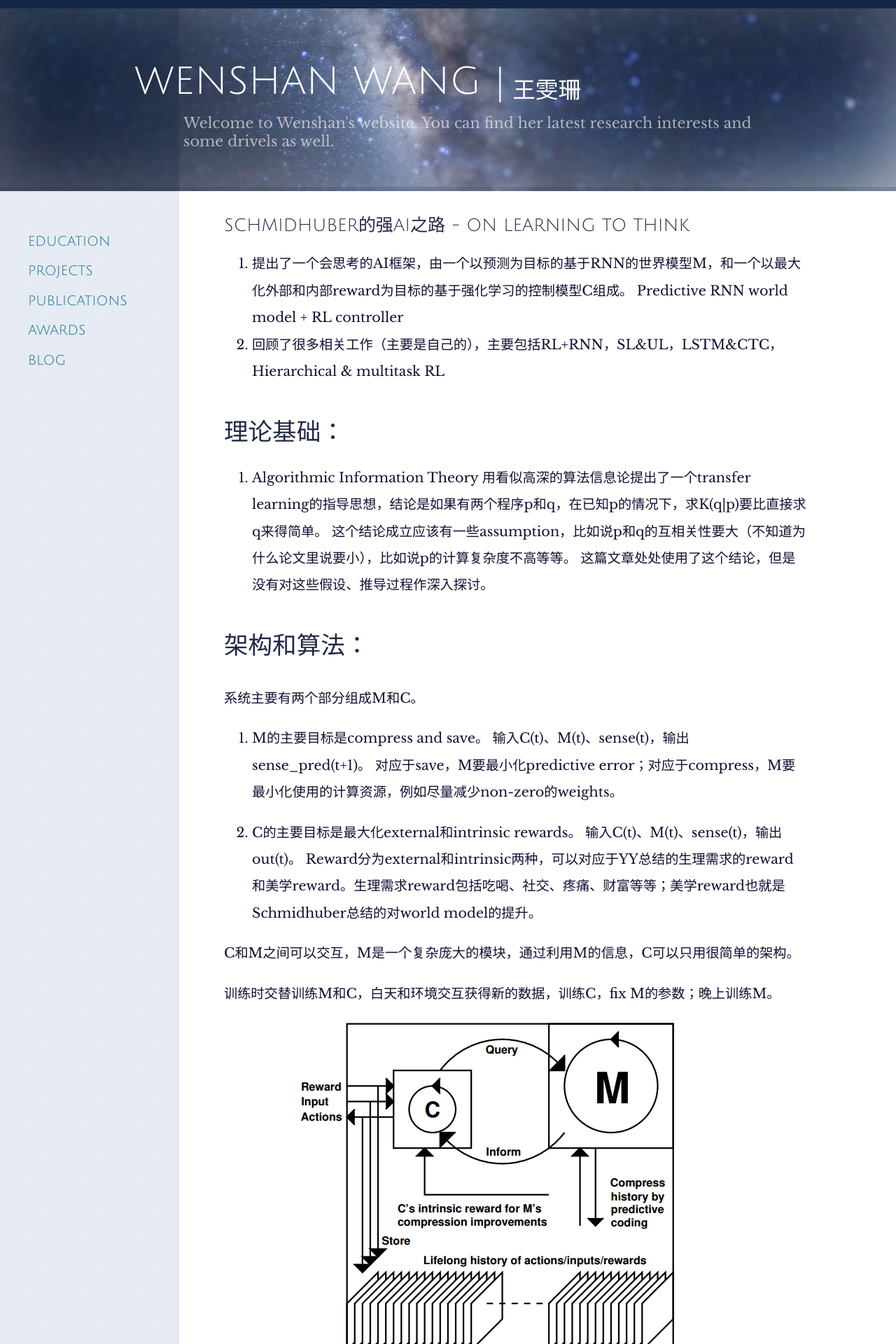
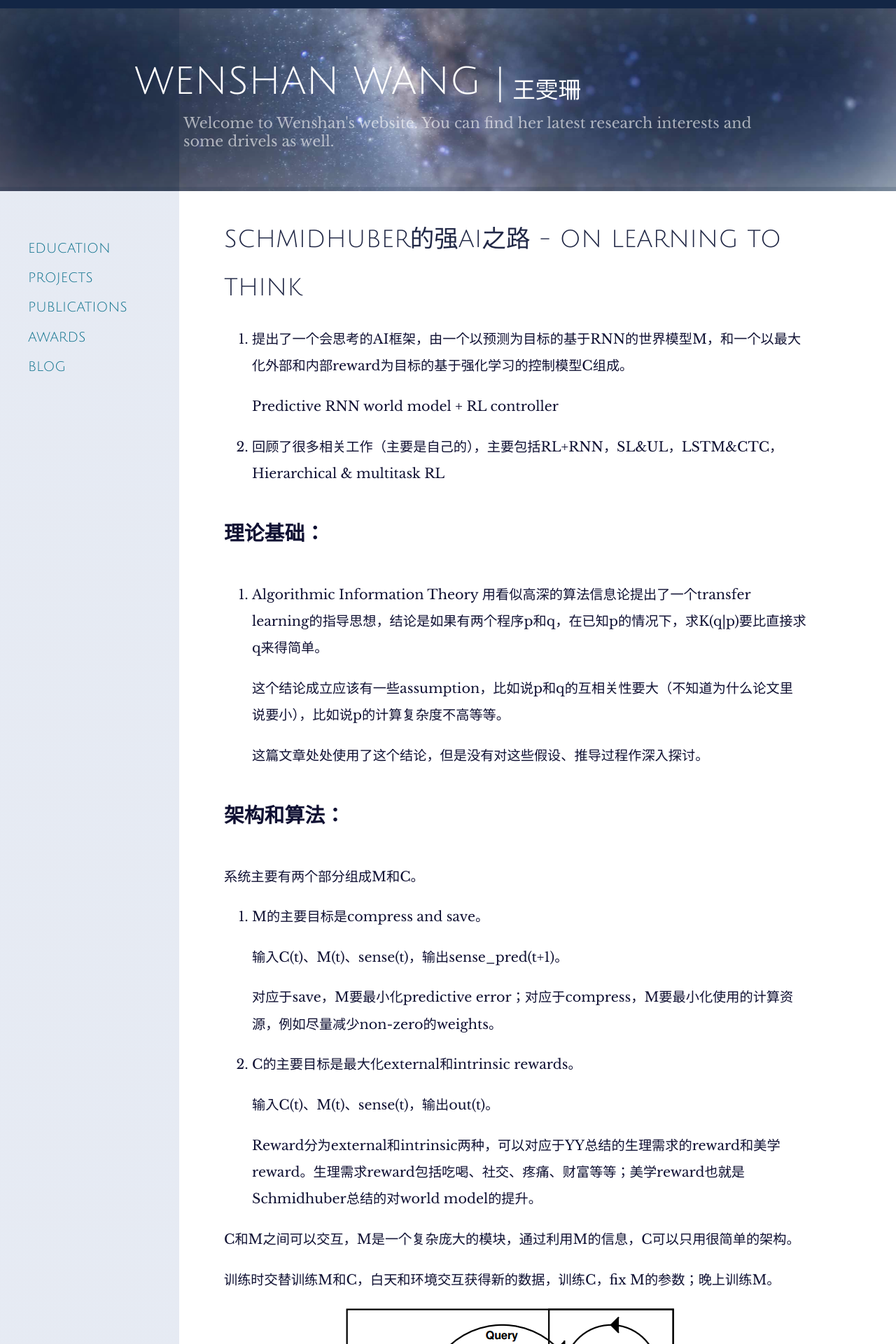
Before and after one commit to Amigoshan/Amigoshan.github.io, a Jekyll site: the page built from _posts/2018-01-01-on-learning-to-think.markdown, in a window 1280 px wide. Shown: the top 1920 px of the page at 70% size. Built offline with Jekyll 4.4.1, drawn with Linux system fonts in a browser that asks for light colours; comment, search, counter and statistics services are not loaded.

Commit message:
change style
change style

```diff
--- a/_posts/2018-01-01-on-learning-to-think.markdown
+++ b/_posts/2018-01-01-on-learning-to-think.markdown
@@ -8,23 +8,31 @@ visible: true
 ---
 
 1.	提出了一个会思考的AI框架，由一个以预测为目标的基于RNN的世界模型M，和一个以最大化外部和内部reward为目标的基于强化学习的控制模型C组成。
-Predictive RNN world model + RL controller
+
+    Predictive RNN world model + RL controller
+
 2.	回顾了很多相关工作（主要是自己的），主要包括RL+RNN，SL&UL，LSTM&CTC，Hierarchical & multitask RL
 
-### 理论基础：
+#### 理论基础：
 1.	Algorithmic Information Theory
-用看似高深的算法信息论提出了一个transfer learning的指导思想，结论是如果有两个程序p和q，在已知p的情况下，求K(q|p)要比直接求q来得简单。
-这个结论成立应该有一些assumption，比如说p和q的互相关性要大（不知道为什么论文里说要小），比如说p的计算复杂度不高等等。
-这篇文章处处使用了这个结论，但是没有对这些假设、推导过程作深入探讨。
+    用看似高深的算法信息论提出了一个transfer learning的指导思想，结论是如果有两个程序p和q，在已知p的情况下，求K(q|p)要比直接求q来得简单。
 
-### 架构和算法：
+    这个结论成立应该有一些assumption，比如说p和q的互相关性要大（不知道为什么论文里说要小），比如说p的计算复杂度不高等等。
+
+    这篇文章处处使用了这个结论，但是没有对这些假设、推导过程作深入探讨。
+
+#### 架构和算法：
 系统主要有两个部分组成M和C。
 1.	M的主要目标是compress and save。
+
     输入C(t)、M(t)、sense(t)，输出sense_pred(t+1)。
+
     对应于save，M要最小化predictive error；对应于compress，M要最小化使用的计算资源，例如尽量减少non-zero的weights。
 
 2.	C的主要目标是最大化external和intrinsic rewards。
+
     输入C(t)、M(t)、sense(t)，输出out(t)。
+
     Reward分为external和intrinsic两种，可以对应于YY总结的生理需求的reward和美学reward。生理需求reward包括吃喝、社交、疼痛、财富等等；美学reward也就是Schmidhuber总结的对world model的提升。
 
 C和M之间可以交互，M是一个复杂庞大的模块，通过利用M的信息，C可以只用很简单的架构。
@@ -34,12 +42,12 @@ C和M之间可以交互，M是一个复杂庞大的模块，通过利用M的信
 ![structure]({{ site.baseurl }}/image/blog/cm_structure.png){: .centerimg}
 
 
-### 这个系统的要点：
+#### 这个系统的要点：
 1.	M要努力记录下agent的所有输入输出，并且要用尽可能少的资源做到这一点。M使用SL，loss由两部分组成：predict错误和M的非零weights数。
 2.	C有external和intrinsic两种rewards。
 3.	C要以一种很聪明的方式与M交互，C和M组成一个大的RNN，使得C能够以任意可计算方式利用M（C’s programs may query, edit or invoke subprograms of M in arbitrary, computable ways through the new connections）。
 
-### 有意思但是没有深入探讨的问题：
+#### 有意思但是没有深入探讨的问题：
 1.	建立新模型时，怎么避免catastrophic forgetting，不管是训练M还是C，long term地学下去势必会记新忘旧。文中提出在以前的经验里随机抽取一些穿插训练（第6章第5段）。
 但是online agent是没有外部存储把以前的经验都存下来的，有的也只有关于以前经验的记忆（压缩以后的经验）。因此这里只能把压缩经验解压缩出来replay，这里是不是有点像一个generator或者是decoder呢？
 2.	Neuron grow和prune。M和C在学习新的经验和task时，可以加入新的neuron也可以删除掉不用的neuron。（第4.2、5.4节）
--- a/css/style.css
+++ b/css/style.css
@@ -234,7 +234,7 @@ ul , ol{
   text-decoration: underline;
 }
 
-.university-name, .project-name, .post-title {
+.university-name, .project-name {
   width: 100%;
   font-size: 1.3em;
 }
@@ -608,3 +608,7 @@ footer .wrapper {
   font-size: 1.0em;
   color: #3f5a9d;
 }
+
+h4 {
+  font-size: 1.5em;
+}
```
